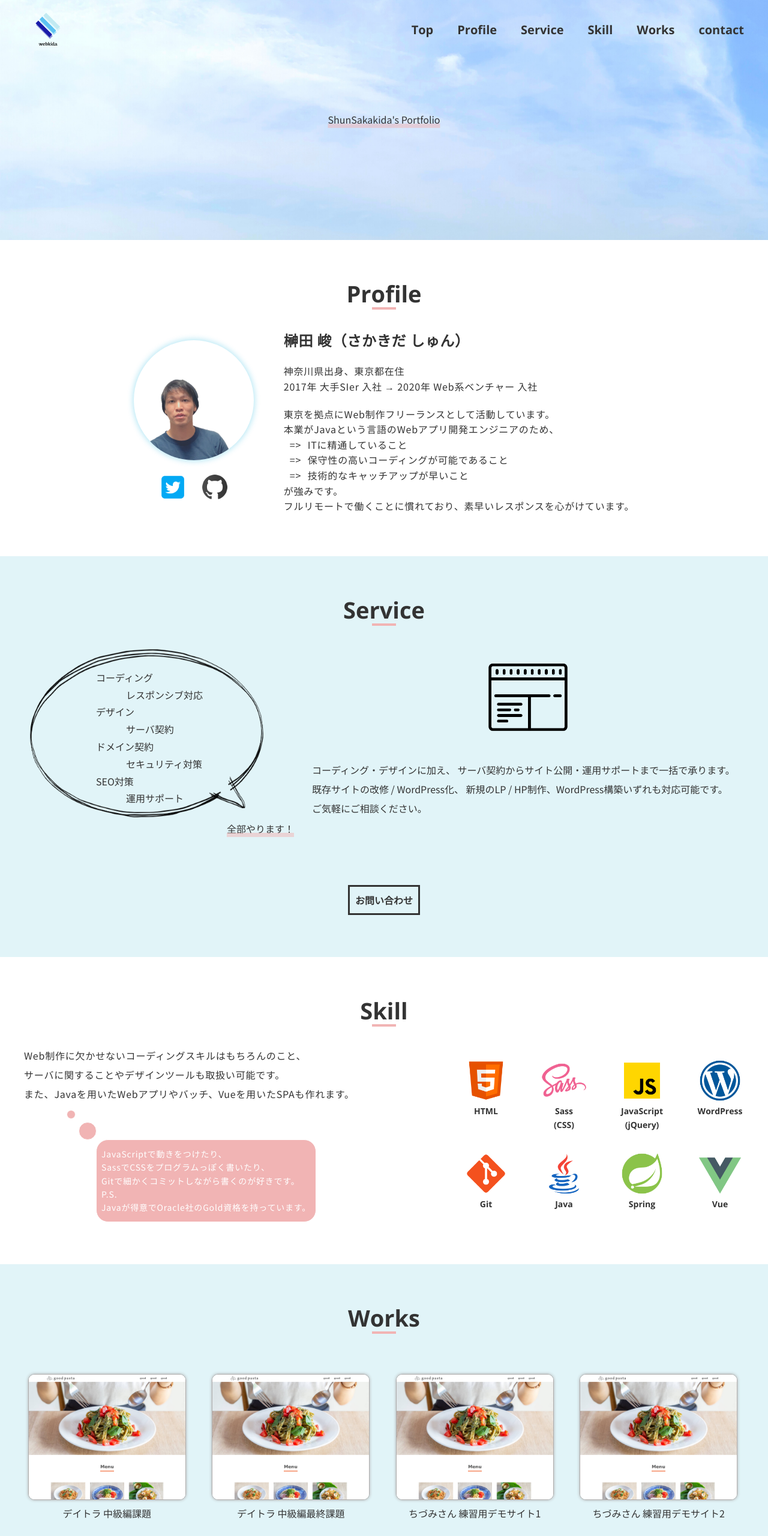
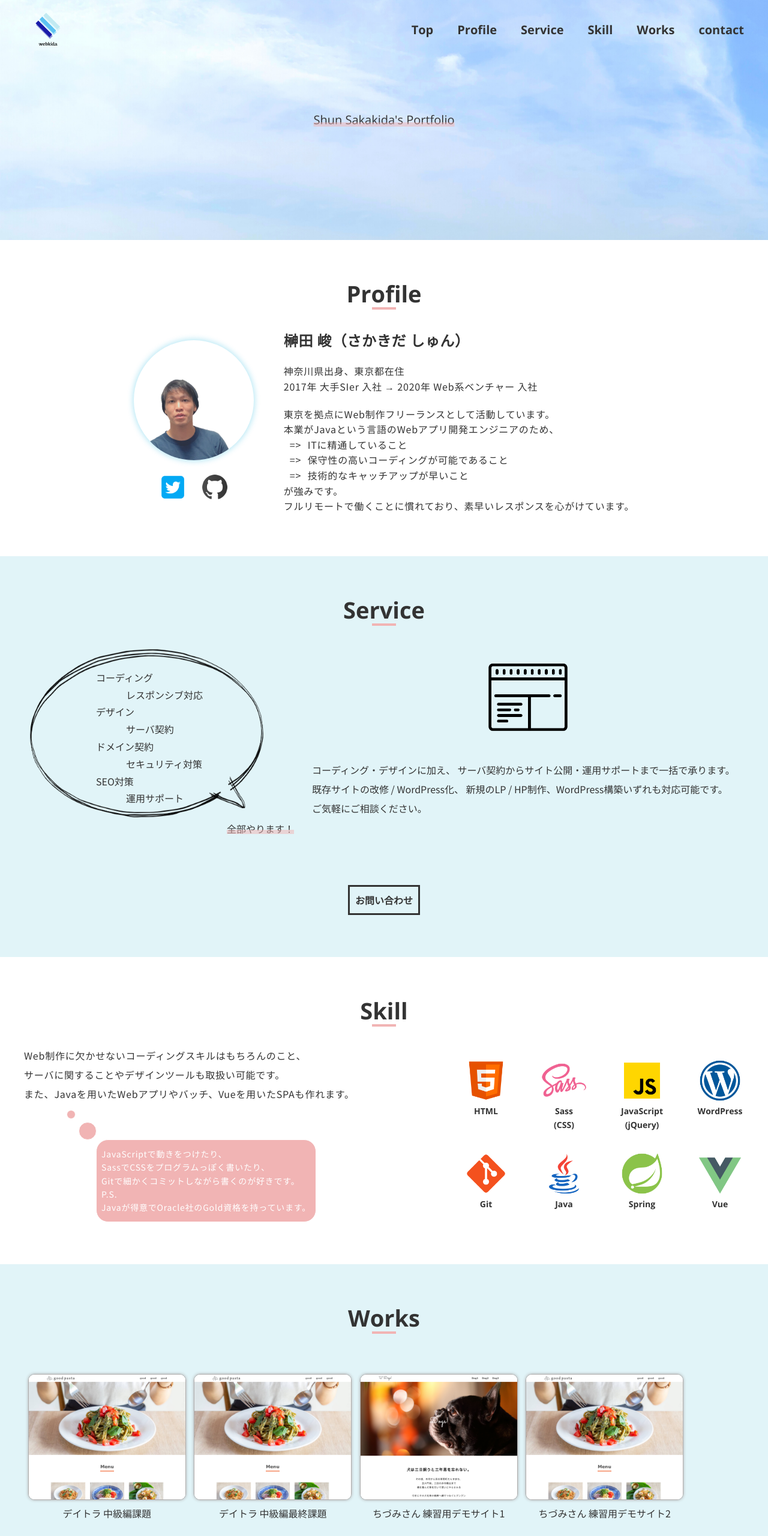
Before and after one commit to webkida-ss/portfolio, a plain HTML site: page index.html in a window 1280 px wide. Shown: the top 2560 px of the page at 60% size. Drawn offline with nearby package versions, Linux system fonts and the light colour scheme.

Commit message:
修正中 js修正したり、works-item修正したり

```diff
--- a/index.html
+++ b/index.html
@@ -69,7 +69,7 @@
 			<!-- Top -->
 			<div id="top" class="top">
 				<div class="top__inner">
-					<p class="top__text">ShunSakakida's Portfolio</p>
+					<p class="top__text">Shun Sakakida's Portfolio</p>
 				</div>
 			</div><!-- /.top -->
 
--- a/js/data/works.json
+++ b/js/data/works.json
@@ -12,11 +12,11 @@
         },
         {
             "path":"https://webkida-ss.github.io/reproduction/02_IamDog/",
-            "img":"./img/works/goodpasta.png",
+            "img":"./img/works/iamdog.png",
             "title":"ちづみさん 練習用デモサイト1"
         },
         {
-            "path":"https://webkida-ss.github.io/reproduction/02_IamDog/",
+            "path":"https://webkida-ss.github.io/reproduction/01_goodpasta/",
             "img":"./img/works/goodpasta.png",
             "title":"ちづみさん 練習用デモサイト2"
         }
--- a/js/script.js
+++ b/js/script.js
@@ -23,6 +23,19 @@ $(function () {
 		);
 		return false;
 	});
+
+	/*********************************************
+	 * ヘッダー
+	 *********************************************/
+	$(window).scroll(function () {
+		if ($(this).scrollTop() > 400) {
+			$(".header").addClass("is-white");
+		} else {
+			$(".header").removeClass("is-white");
+		}
+
+	})
+
 
 	/*********************************************
 	 * ドロワー
--- a/sass/common/_placeholder.scss
+++ b/sass/common/_placeholder.scss
@@ -10,3 +10,17 @@
 // %btn-accents{
 //     @extend %btn-base;
 // }
+
+
+%under-line-red{
+    &::after {
+        display: block;
+        opacity: .5;
+        position: absolute;
+        bottom: 5px;
+        left: 0;
+        width: 100%;
+        content: '';
+        border-bottom: 7px solid $red-active;
+    }
+}
--- a/sass/components/_header.scss
+++ b/sass/components/_header.scss
@@ -10,9 +10,10 @@
 		height: $header-height-sp;
 	}
 
-	// &.is-white{
-	// 	background: $white;
-	// }
+	&.is-white {
+		background: $white;
+		// border-bottom: 1px solid $gray;
+	}
 	&__title {
 		width: 80px;
 		height: auto;
--- a/sass/parts/_service.scss
+++ b/sass/parts/_service.scss
@@ -39,17 +39,7 @@
 			position: absolute;
 			right: 30px;
 			bottom: -20px;
-			&::after {
-				display: block;
-				opacity: .5;
-				position: absolute;
-				bottom: 0;
-				left: 0;
-				width: 100%;
-				content: '';
-
-				border-bottom: 7px solid $red-active;
-			}
+			@extend %under-line-red;
 		}
 	}
 
--- a/sass/parts/_top.scss
+++ b/sass/parts/_top.scss
@@ -14,16 +14,9 @@
 		top: 50%;
 		left: 50%;
 		transform: translate(-50%,-50%);
-		&::after {
-			display: block;
-			opacity: .5;
-			position: absolute;
-			bottom: 0;
-			left: 0;
-			width: 100%;
-			content: '';
+		font-size: 2rem;
+		font-family: $font-family-english;
 
-			border-bottom: 7px solid $red-active;
-		}
+		@extend %under-line-red;
 	}
 }
--- a/sass/parts/_works.scss
+++ b/sass/parts/_works.scss
@@ -12,13 +12,15 @@
 	}
 
 	&__item {
-		width: calc(((100% - (30px * 3)) / 4) - 1px);
+		$works-item-margin: 30px;
+		$works-item-num: 4;
+		width: calc(((100% - (#{$works-item-margin} * (#{$works-item-num} - 1))) / #{$works-item-num}) - 1px);
 		margin-top: 30px;
 		overflow: hidden;
 		transition: all .5s ease 0s;
-		// 左端の
-		&:not(:nth-child(4n+1)) {
-			margin-left: 30px;
+		// 左端のだけはmarginを当てない
+		&:not(:nth-child($works-item-num*n+1)) {
+			margin-left: $works-item-margin;
 		}
 		p {
 			margin-top: 10px;
```
Also changed, not shown: css/style.css.
